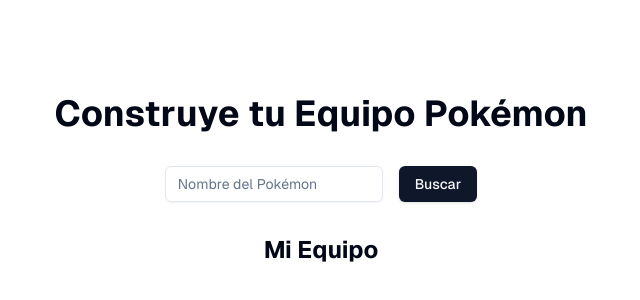
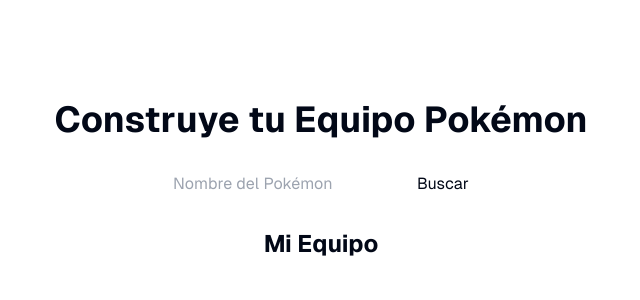
Before and after one commit to jblancoh/prototype-ai, a Next.js app: page / in a window 1280 px wide. Shown: the part 204-504 px from the top of the page, without its empty margins (319-959 px from the left). Built offline with nearby package versions, Linux system fonts and the light colour scheme.

Commit message:
✨ (step2.2): Create Pokemon Team

```diff
--- a/src/components/PokemonCard.js
+++ /dev/null
@@ -1,32 +0,0 @@
-import { Card, CardContent, CardHeader, CardTitle } from "@/components/ui/card"
-import { Badge } from "@/components/ui/badge"
-
-export default function PokemonCard({ name = "Pikachu", type = "Electric", imageUrl = "" }) {
-  return (
-    <Card className="w-full max-w-sm bg-gradient-to-b from-yellow-100 to-yellow-200 overflow-hidden">
-      <CardHeader className="pb-2">
-        <CardTitle className="text-2xl font-bold text-center text-yellow-800">{name}</CardTitle>
-      </CardHeader>
-      <CardContent className="flex flex-col items-center">
-        <div className="w-48 h-48 rounded-full bg-yellow-300 border-4 border-yellow-400 overflow-hidden mb-4">
-          {imageUrl ? (
-            <img
-              src={imageUrl}
-              alt={`${name} Pokémon`}
-              className="w-full h-full object-cover"
-            />
-          ) : (
-            <img
-              src="/placeholder.svg?height=192&width=192"
-              alt="Pokémon placeholder"
-              className="w-full h-full object-cover"
-            />
-          )}
-        </div>
-        <Badge variant="secondary" className="px-3 py-1 text-sm font-semibold bg-yellow-400 text-yellow-800 hover:bg-yellow-500">
-          {type}
-        </Badge>
-      </CardContent>
-    </Card>
-  )
-}
--- a/src/components/PokemonSearch.js
+++ b/src/components/PokemonSearch.js
@@ -1,7 +1,5 @@
 'use client'
 import { useState } from 'react'
-import { Input } from "@/components/ui/input"
-import { Button } from "@/components/ui/button"
 import { cn, getPokemonColor } from '@/lib/utils';
 
 export function PokemonSearch({
@@ -23,13 +21,13 @@
   return (
     <div className="flex w-full max-w-sm items-center space-x-2 flex-col gap-8">
       <div className="flex items-center justify-center gap-4">
-        <Input
+        <input
           type="text"
-        placeholder="Nombre del Pokémon"
-        value={pokemonName}
-        onChange={(e) => setPokemonName(e.target.value)}
+          placeholder="Nombre del Pokémon"
+          value={pokemonName}
+          onChange={(e) => setPokemonName(e.target.value)}
       />
-        <Button onClick={fetchPokemon}>Buscar</Button>
+        <button onClick={fetchPokemon}>Buscar</button>
       </div>
       {pokemonData && (
         <div
--- a/src/components/ui/badge.jsx
+++ /dev/null
@@ -1,34 +0,0 @@
-import * as React from "react"
-import { cva } from "class-variance-authority";
-
-import { cn } from "@/lib/utils"
-
-const badgeVariants = cva(
-  "inline-flex items-center rounded-md border px-2.5 py-0.5 text-xs font-semibold transition-colors focus:outline-none focus:ring-2 focus:ring-ring focus:ring-offset-2",
-  {
-    variants: {
-      variant: {
-        default:
-          "border-transparent bg-primary text-primary-foreground shadow hover:bg-primary/80",
-        secondary:
-          "border-transparent bg-secondary text-secondary-foreground hover:bg-secondary/80",
-        destructive:
-          "border-transparent bg-destructive text-destructive-foreground shadow hover:bg-destructive/80",
-        outline: "text-foreground",
-      },
-    },
-    defaultVariants: {
-      variant: "default",
-    },
-  }
-)
-
-function Badge({
-  className,
-  variant,
-  ...props
-}) {
-  return (<div className={cn(badgeVariants({ variant }), className)} {...props} />);
-}
-
-export { Badge, badgeVariants }
--- a/src/components/ui/button.jsx
+++ /dev/null
@@ -1,48 +0,0 @@
-import * as React from "react"
-import { Slot } from "@radix-ui/react-slot"
-import { cva } from "class-variance-authority";
-
-import { cn } from "@/lib/utils"
-
-const buttonVariants = cva(
-  "inline-flex items-center justify-center gap-2 whitespace-nowrap rounded-md text-sm font-medium transition-colors focus-visible:outline-none focus-visible:ring-1 focus-visible:ring-ring disabled:pointer-events-none disabled:opacity-50 [&_svg]:pointer-events-none [&_svg]:size-4 [&_svg]:shrink-0",
-  {
-    variants: {
-      variant: {
-        default:
-          "bg-primary text-primary-foreground shadow hover:bg-primary/90",
-        destructive:
-          "bg-destructive text-destructive-foreground shadow-sm hover:bg-destructive/90",
-        outline:
-          "border border-input bg-background shadow-sm hover:bg-accent hover:text-accent-foreground",
-        secondary:
-          "bg-secondary text-secondary-foreground shadow-sm hover:bg-secondary/80",
-        ghost: "hover:bg-accent hover:text-accent-foreground",
-        link: "text-primary underline-offset-4 hover:underline",
-      },
-      size: {
-        default: "h-9 px-4 py-2",
-        sm: "h-8 rounded-md px-3 text-xs",
-        lg: "h-10 rounded-md px-8",
-        icon: "h-9 w-9",
-      },
-    },
-    defaultVariants: {
-      variant: "default",
-      size: "default",
-    },
-  }
-)
-
-const Button = React.forwardRef(({ className, variant, size, asChild = false, ...props }, ref) => {
-  const Comp = asChild ? Slot : "button"
-  return (
-    (<Comp
-      className={cn(buttonVariants({ variant, size, className }))}
-      ref={ref}
-      {...props} />)
-  );
-})
-Button.displayName = "Button"
-
-export { Button, buttonVariants }
--- a/src/components/ui/card.jsx
+++ /dev/null
@@ -1,50 +0,0 @@
-import * as React from "react"
-
-import { cn } from "@/lib/utils"
-
-const Card = React.forwardRef(({ className, ...props }, ref) => (
-  <div
-    ref={ref}
-    className={cn("rounded-xl border bg-card text-card-foreground shadow", className)}
-    {...props} />
-))
-Card.displayName = "Card"
-
-const CardHeader = React.forwardRef(({ className, ...props }, ref) => (
-  <div
-    ref={ref}
-    className={cn("flex flex-col space-y-1.5 p-6", className)}
-    {...props} />
-))
-CardHeader.displayName = "CardHeader"
-
-const CardTitle = React.forwardRef(({ className, ...props }, ref) => (
-  <h3
-    ref={ref}
-    className={cn("font-semibold leading-none tracking-tight", className)}
-    {...props} />
-))
-CardTitle.displayName = "CardTitle"
-
-const CardDescription = React.forwardRef(({ className, ...props }, ref) => (
-  <p
-    ref={ref}
-    className={cn("text-sm text-muted-foreground", className)}
-    {...props} />
-))
-CardDescription.displayName = "CardDescription"
-
-const CardContent = React.forwardRef(({ className, ...props }, ref) => (
-  <div ref={ref} className={cn("p-6 pt-0", className)} {...props} />
-))
-CardContent.displayName = "CardContent"
-
-const CardFooter = React.forwardRef(({ className, ...props }, ref) => (
-  <div
-    ref={ref}
-    className={cn("flex items-center p-6 pt-0", className)}
-    {...props} />
-))
-CardFooter.displayName = "CardFooter"
-
-export { Card, CardHeader, CardFooter, CardTitle, CardDescription, CardContent }
--- a/src/components/ui/input.jsx
+++ /dev/null
@@ -1,19 +0,0 @@
-import * as React from "react"
-
-import { cn } from "@/lib/utils"
-
-const Input = React.forwardRef(({ className, type, ...props }, ref) => {
-  return (
-    (<input
-      type={type}
-      className={cn(
-        "flex h-9 w-full rounded-md border border-input bg-transparent px-3 py-1 text-sm shadow-sm transition-colors file:border-0 file:bg-transparent file:text-sm file:font-medium file:text-foreground placeholder:text-muted-foreground focus-visible:outline-none focus-visible:ring-1 focus-visible:ring-ring disabled:cursor-not-allowed disabled:opacity-50",
-        className
-      )}
-      ref={ref}
-      {...props} />)
-  );
-})
-Input.displayName = "Input"
-
-export { Input }
```
